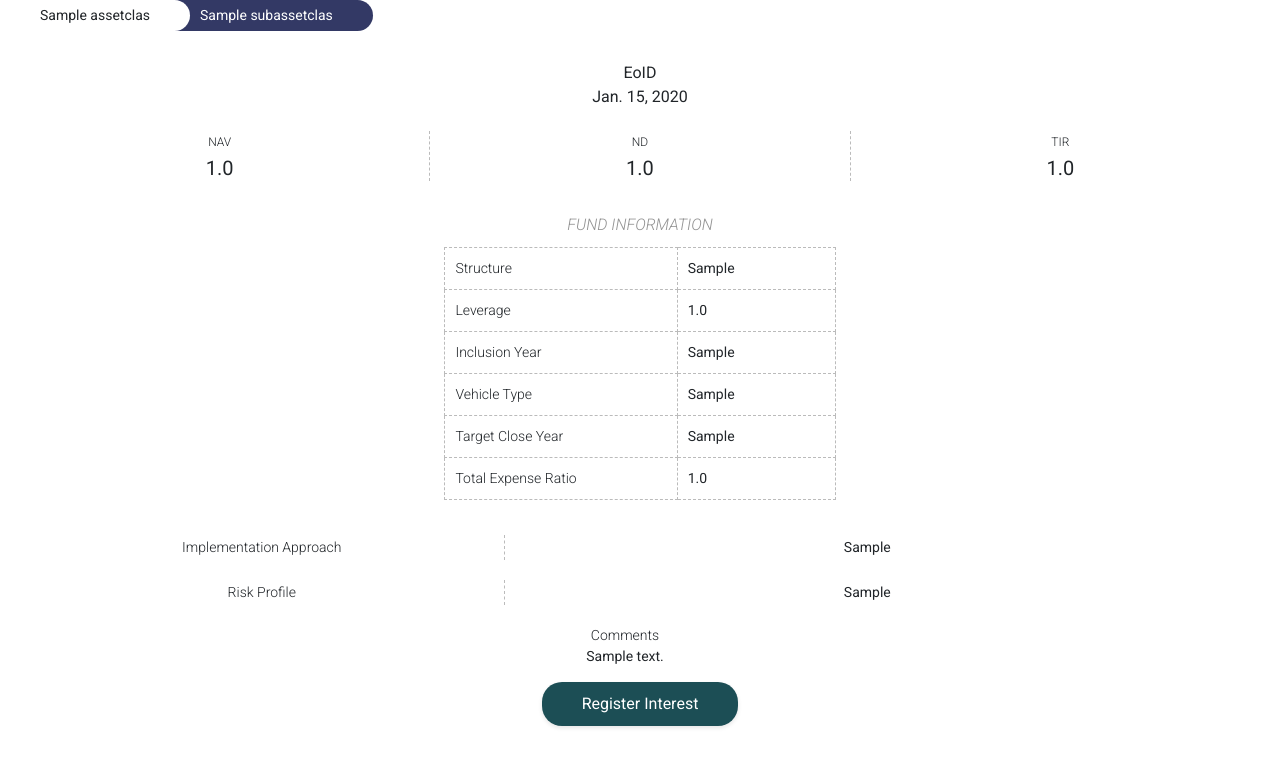
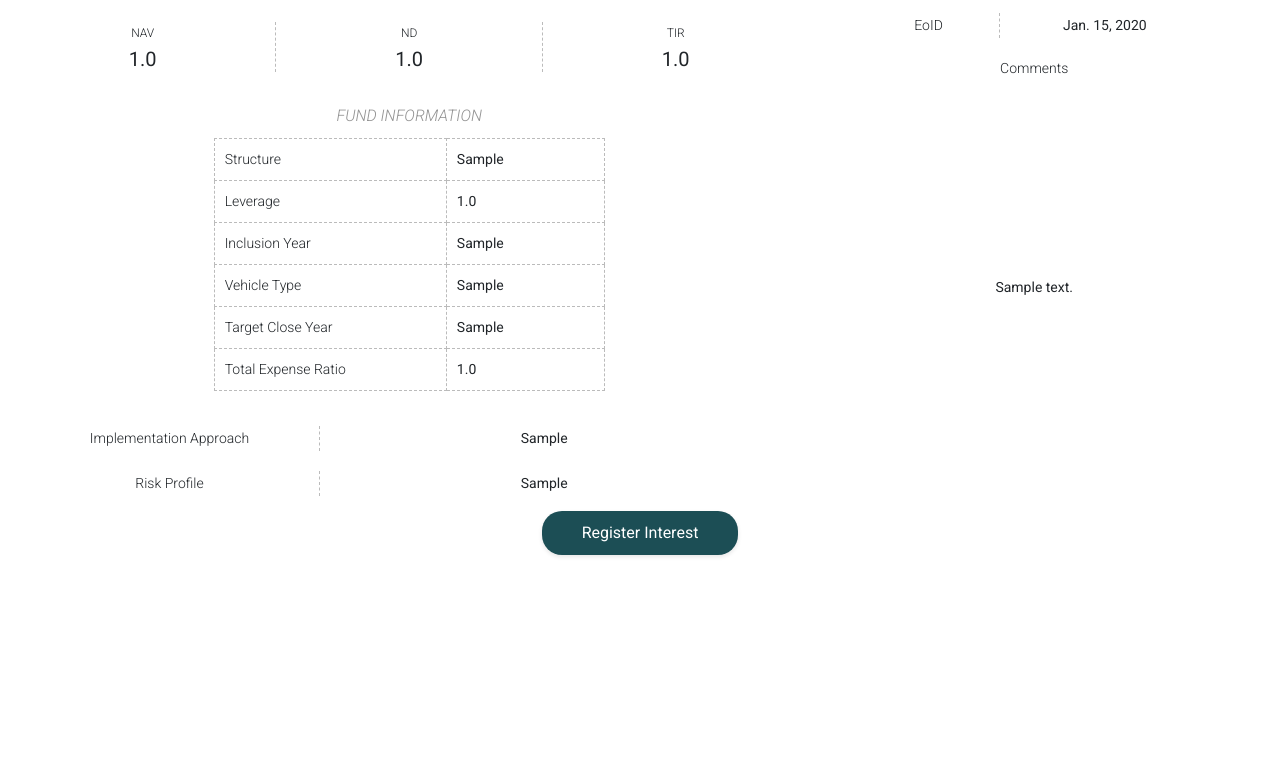
Before and after one commit to finno41/MeltEx-project, a Django app: page /listings/show_listing/00000000-0000-0000-0000-000000000001 in a window 1280 px wide. Shown: the top 767 px of the page. Run offline with Django 4.2, Linux system fonts and the light colour scheme; tables that the repository leaves empty hold one stand-in row (values such as "Sample post"); some libraries are stand-ins or nearby versions.

Commit message:
create show listings feature

```diff
--- a/meltexapp/static/meltexapp/main.css
+++ b/meltexapp/static/meltexapp/main.css
@@ -230,3 +230,14 @@ input[type="reset"] {
   display: flex;
   align-items: flex-end;
 }
+
+.full-width-flex {
+  display: flex;
+  justify-content: stretch;
+  width: 100vw;
+}
+
+.full-height-flex-stretch {
+  display: flex;
+  flex-flow: column;
+}
--- a/meltexapp/static/meltexapp/show-listing.css
+++ b/meltexapp/static/meltexapp/show-listing.css
@@ -10,6 +10,22 @@
   top: 50%;
   left: 50%;
   transform: translate(-50%, -50%);
+}
+
+#show-listing-col-1 {
+  width: 66%;
+  margin-right: 20px;
+}
+
+#show-listing-col-2 {
+  width: 34%;
+  margin-right: 20px;
+}
+
+#listing-info-data {
+  display: flex;
+  justify-content: stretch;
+  width: 100%;
 }
 
 .show-listing-type-bubbles {
@@ -135,6 +151,7 @@
   width: 100%;
   padding: 5px 50px 5px 20px;
   margin-bottom: 10px;
+  flex: max-content;
 }
 
 .listing-info-large-bubble div {
--- a/meltexapp/templates/listings/listings_list.html
+++ b/meltexapp/templates/listings/listings_list.html
@@ -3,7 +3,7 @@
 <link rel="stylesheet" href="{% static 'meltexapp/main.css' %}">
 <link rel="stylesheet" href="https://cdn.jsdelivr.net/gh/lipis/flag-icons@7.0.0/css/flag-icons.min.css" />
 {% for listing in listings %}
-<div class="menu-listing-card">
+<div id={{listing.id}} class="menu-listing-card">
   <div class="flex-space-between pt-2 mx-2">
     <div class="flex-align-left">
       <div class="listing-card-asset-class menu-listing-small-text">{{listing.asset_class_name}}</div>
@@ -31,4 +31,3 @@
 </div>
 {% endfor %}
 <script src="{% static 'javascript/view-listing.js' %}"></script>
-<script src="{% static 'listings/select_listing.js' %}"></script>
--- a/meltexapp/templates/listings/show_listing.html
+++ b/meltexapp/templates/listings/show_listing.html
@@ -5,19 +5,9 @@
 <link rel="stylesheet" href="{% static 'meltexapp/show-listing.css' %}">
 <link rel="stylesheet" href="https://cdn.jsdelivr.net/gh/lipis/flag-icons@7.0.0/css/flag-icons.min.css" />
 {{listing_id }}
-<div id="top-of-pop-up"></div>
-<div class="show-listing-type-bubbles">
-  <div class="asset-class-bubble">{{ listing_data.asset_class_name }}</div>
-  <div class="sub-asset-class-bubble">{{ listing_data.sub_asset_class_name }}</div>
-</div>
-<div class="top-centre-box">
-  <div class="top-centre-box-title">
-    EoID
-  </div>
-  <div class="top-centre-box-info">
-    {{ listing_data.expr_int_ddline }}
-  </div>
-</div>
+<div id="top-of-listing-info"></div>
+<div id="listing-info-data">
+  <div id="show-listing-col-1">
     <div class="main-listing-info-container">
       {% if listing_data.country_code %}
       <div class="main-listing-info country-flag tool-tip"><span class="fi fi-{{ listing_data.country_code }}"></span>
@@ -104,9 +94,18 @@
       <div class="dashed-line-small"></div>
       <div class="value">{{ listing_data.risk_prof }}</div>
     </div>
+  </div>
+  <div id="show-listing-col-2" class="full-height-flex-stretch">
+    <div class="listing-info-bubble mt-2">
+      <div class="key light-table-key">EoID</div>
+      <div class="dashed-line-small"></div>
+      <div class="value">{{ listing_data.expr_int_ddline }}</div>
+    </div>
     <div class="listing-info-large-bubble">
       <div class="key light-table-key">Comments</div>
       <div class="value">{{ listing_data.comments }}</div>
+    </div>
+  </div>
 </div>
 <div class="center-children-horizontal">
   {% if can_edit %}
@@ -114,7 +113,7 @@
     <div class="edit-button">Edit Listing</div>
   </a>
   {% else %}
-  <div id="register-interest-button" class="confirm-button">Register Interest</div>
+  <div id="register-interest-button" class="confirm-button mb-3">Register Interest</div>
   {% endif %}
 </div>
 <div id="register-interest-form">
@@ -126,8 +125,8 @@
   </div>
   </form>
   <div class="center-children-horizontal">
-    <div id="confirm-register-interest-button" class="confirm-button">Register Interest</div>
-    <div id="cancel-register-interest-button" class="cancel-button">Cancel</div>
+    <div id="confirm-register-interest-button" class="confirm-button mb-3">Register Interest</div>
+    <div id="cancel-register-interest-button" class="cancel-button mb-3">Cancel</div>
   </div>
 </div>
 {% endblock %}
```
Also changed, not shown: meltexapp/static/javascript/view-listing.js (+4 -3 lines), meltexapp/static/listings/select_listing.js (+21 -5 lines), meltexapp/static/meltexapp/listing-list.css (+9 -9 lines), meltexapp/templates/listings/listings.html (+5 -4 lines). Lines whose indentation alone changed are shown as unchanged.
